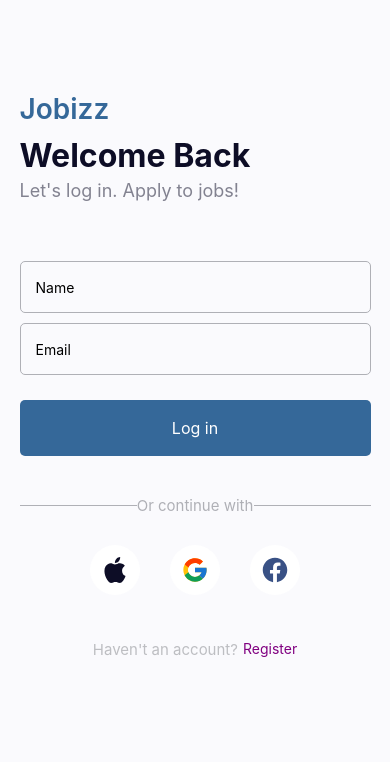
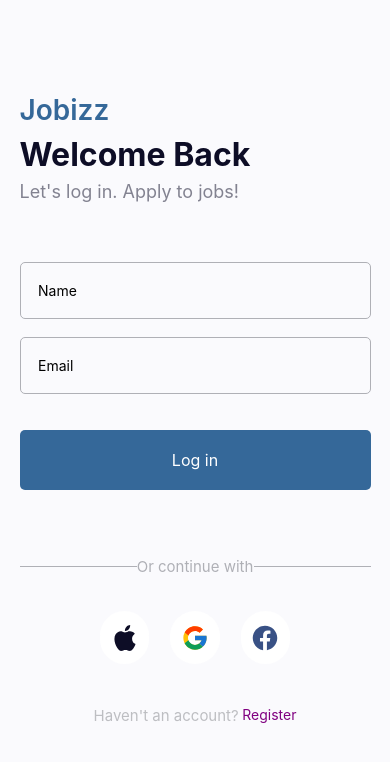
Before and after one commit to favourrr-a/rn-assignment4-11014111, a React Native app: screen / in a window 390 px wide. Shown: the top 762 px of the page. Built offline with nearby package versions, Linux system fonts and the light colour scheme.

Commit message:
Fix: Correct layout and styles on the login page

```diff
--- a/styles/headlineStyles.js
+++ b/styles/headlineStyles.js
@@ -5,8 +5,7 @@ export const headlineStyles = StyleSheet.create({
     headlineContainer: {
         alignItems: 'left',
         justifyContent: 'center',
-        marginTop: 5,
-        marginBottom: 5,
+        flex: 0.5,
         width: '100%',
     },
     headline: {
@@ -17,8 +16,8 @@ export const headlineStyles = StyleSheet.create({
     headlineMessageContainer: {
         alignItems: 'left',
         justifyContent: 'center',
-        marginTop: 5,
-        marginBottom: 5,
+        marginTop: '2%',
+        marginBottom: '2%',
         width: '100%',
     },
     headlineMessage: {
--- a/styles/loginFormStyles.js
+++ b/styles/loginFormStyles.js
@@ -4,21 +4,23 @@ import { StyleSheet } from 'react-native';
 export const loginFormStyles = StyleSheet.create({
     loginFormContainer: {
         width: '100%',
-        marginTop: 40,
+        flex: 1.8,
+        alignItems: 'center',
+        justifyContent: 'center',
     },
     input: {
-        height: 52,
+        height: '18%',
         width: '100%',
         borderWidth: 1,
         borderRadius: 5,
         borderColor: '#AFB0B6',
-        marginTop: 10,
-        paddingLeft: 15,
+        marginBottom: '5%',
+        paddingLeft: '5%',
     },
     loginButton: {
         width: '100%',
-        height: 56,
-        marginTop: 25,
+        height: '19%',
+        marginTop: '5%',
         justifyContent: 'center',
         alignItems: 'center',
         backgroundColor: '#356899',
--- a/styles/loginStyles.js
+++ b/styles/loginStyles.js
@@ -8,6 +8,5 @@ export const loginStyles = StyleSheet.create({
         height: '90%',
         width: '90%',
         paddingTop: 50,
-        paddingBottom: 100,
     },
 });
--- a/styles/nameStyles.js
+++ b/styles/nameStyles.js
@@ -5,7 +5,7 @@ export const nameStyles = StyleSheet.create({
     nameContainer: {
         alignItems: 'left',
         justifyContent: 'center',
-        marginBottom: 5,
+        flex: 0.2,
         width: '100%',
     },
     name: {
--- a/styles/otherLoginOptionsStyles.js
+++ b/styles/otherLoginOptionsStyles.js
@@ -5,9 +5,11 @@ export const otherLoginOptionsStyles = StyleSheet.create({
     otherLoginOptionsContainer:{
         display: 'flex',
         flexDirection: 'column',
+        flex: 1.5,
+        position: 'relative',
+        top: '3%',
     },
     orContinueWithContainer: {
-        marginTop: 40,
         display: 'flex',
         flexDirection: 'row',
         width: '100%',
@@ -30,24 +32,24 @@ export const otherLoginOptionsStyles = StyleSheet.create({
         flexDirection: 'row',
         alignItems: 'center',
         justifyContent: 'center',
-        marginTop: 30,
-        height: 50,
+        marginTop: '10%',
+        height: '20%',
     },
     otherLoginOptionsIconContainer: {
-        margin: 15,
+        margin: '3%',
         backgroundColor: '#FFFFFF',
         borderRadius: 150,
         justifyContent: 'center',
         alignItems: 'center',
-        height: 50,
-        width: 50,
+        height: '100%',
+        width: '14%',
     },
     otherLoginOptionsIcon: {
         height: 25,
         width: 25,
     },
     registerContainer: {
-        marginTop: 45,
+        marginTop: '12%',
         display: 'flex',
         flexDirection: 'row',
         justifyContent: 'center',
@@ -58,7 +60,7 @@ export const otherLoginOptionsStyles = StyleSheet.create({
         textAlign: 'center',
     },
     registerLink: {
-        marginLeft: 5,
+        marginLeft: '1%',
         color: 'purple',
     }
 })
```
